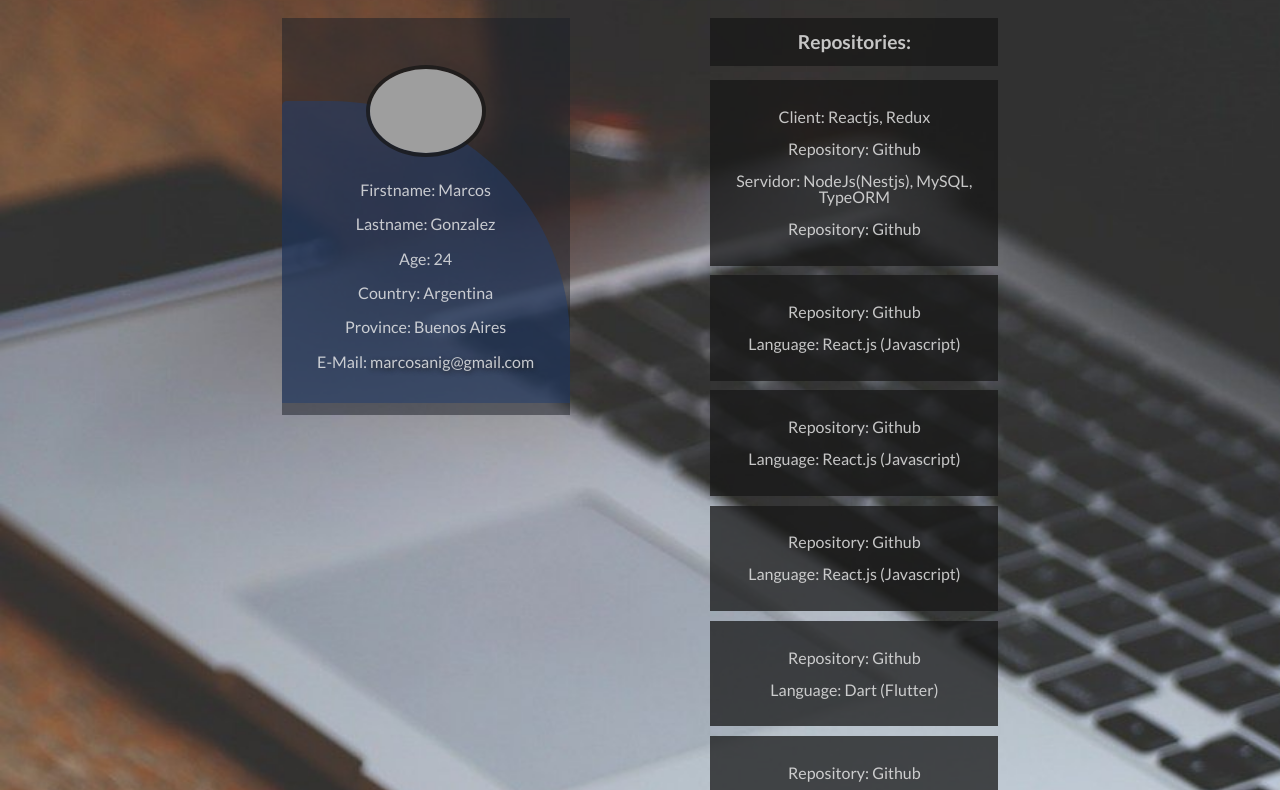
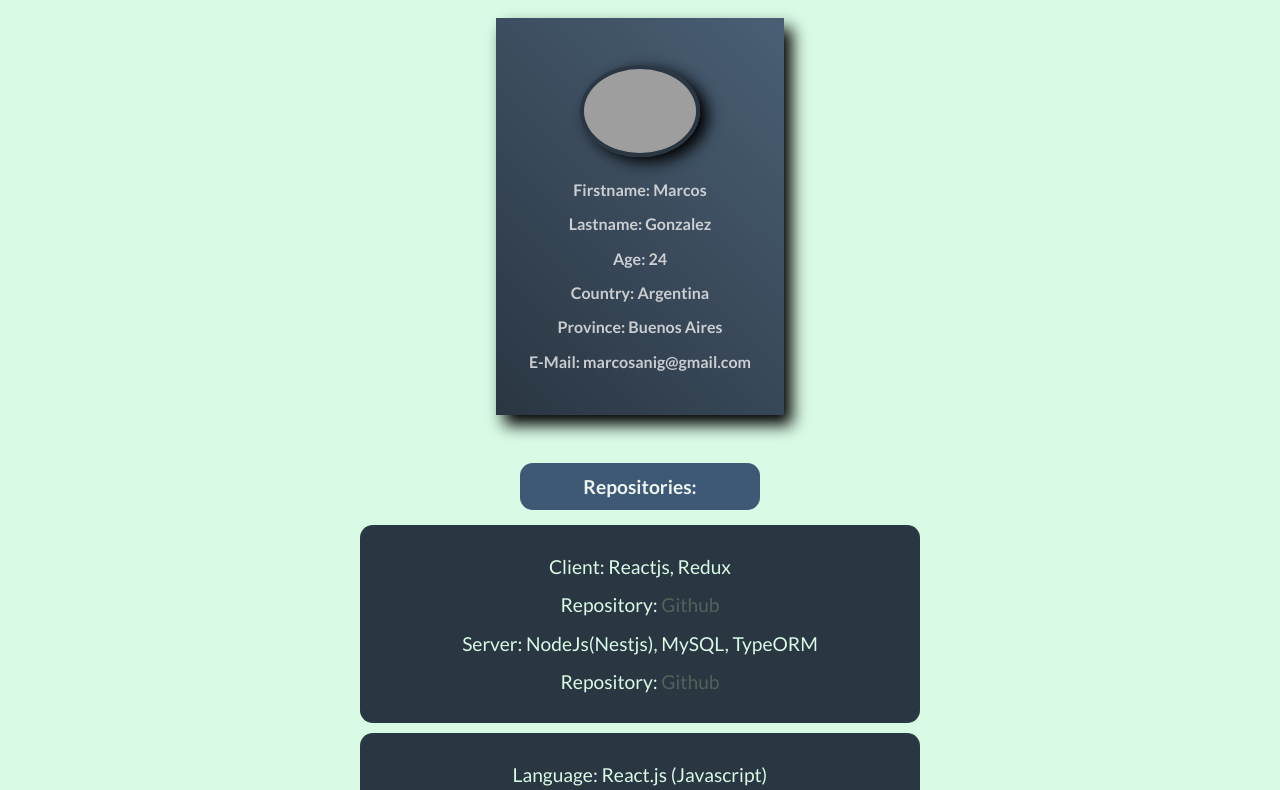
Before and after one commit to execion/portfolio, a plain HTML site: page index.html in a window 1280 px wide. Shown: the part 94-884 px from the top of the page. Drawn offline with Linux system fonts and the light colour scheme; grey boxes are pictures that could not be loaded.

Commit message:
upgrade style

```diff
--- a/css/style.css
+++ b/css/style.css
@@ -337,16 +337,17 @@ template {
   display: none;
 }
 
+/* -------------------------                       -------------------------- */
+
 body {
-  background-image: url("../img/background.jpg");
-  background-repeat: no-repeat;
-  background-size: cover;
+  background-color:  #D9FAE5;
   font-family: "Lato", sans-serif;
+  width: 100%;
 }
 
 .header {
   display: grid;
-  background-color: rgba(24, 24, 24, 0.747);
+  background-image: linear-gradient(45deg, #2A3642, #4A5F75);
   align-items: center;
   height: 5rem;
   grid-template-columns: repeat(12, 1fr);
@@ -387,6 +388,7 @@ body {
   font-size: 1.8rem;
   grid-column-start: 4;
   font-weight: 700;
+  text-shadow: 1px 1px 6px black;
 }
 
 @media (min-width: 480px) {
@@ -406,16 +408,12 @@ body {
   flex-direction: column;
   justify-content: center;
   align-items: center;
+}
+
+.main {
   margin: 2rem 0;
 }
 
-@media (min-width: 780px) {
-  .main {
-    display: grid;
-    align-items: flex-start;
-    grid-template-columns: repeat(12, 1fr);
-  }
-}
 .data {
   display: flex;
   justify-content: center;
@@ -424,34 +422,36 @@ body {
 }
 
 .data {
-  background-color: rgba(27, 31, 39, 0.5);
+  background-image: linear-gradient(45deg, #2A3642, #4A5F75);
   width: 18rem;
   height: 23.5rem;
   padding-bottom: 1.3rem;
+  margin-bottom: 1rem;
+  box-shadow: 8px 10px 15px black;
 }
 
 .perfil {
-  border: 0.3rem solid rgba(24, 24, 24, 0.747);
+  border: 0.3rem solid #2A3642;
   width: 7rem;
   border-radius: 50%;
   position: relative;
   top: 3.5rem;
+  box-shadow: 8px 5px 15px black;
 }
 
 .info {
   padding: 4rem 0 1rem;
   color: rgba(240, 240, 240, 0.8);
   width: 18rem;
-  background-color: rgba(36, 61, 109, 0.527);
   text-align: center;
   border-radius: 5px 15rem 0 0;
+  font-weight: bold;
 }
 
 .mail {
   display: inline-block;
   color: rgba(240, 240, 240, 0.8);
   text-decoration: none;
-  text-shadow: 1px 2px 5px rgba(24, 24, 24, 0.747);
 }
 
 @media (min-width: 480px) {
@@ -463,31 +463,37 @@ body {
   display: flex;
   flex-direction: column;
   justify-content: center;
+  align-items: center;
   width: 18rem;
+  margin-top: 2rem;
 }
 
 .aside-title {
   text-align: center;
-  background-color: rgba(24, 24, 24, 0.747);
+  border-radius: .8rem;
+  width: 15rem;
+  background-color:#3E5975;
   padding: 0.8rem 0;
-  color: rgba(240, 240, 240, 0.8);
+  color: #eef5f1;
   font-size: 1.2rem;
-  margin: 1rem 0 .6rem;
+  font-weight: bolder;
 }
 
 .repository {
-  background-color: rgba(24, 24, 24, 0.747);
+  background-color: #2A3642;
   padding: 0.8rem 0;
-  color: rgba(240, 240, 240, 0.8);
-  font-size: 1rem;
+  color: #D9FAE5;
+  font-size: 1.2rem;
   text-align: center;
   margin: 0.3rem 0;
   line-height: 1;
+  width: 25rem;
+  border-radius: .8rem;
 }
 
 .link-repository {
   text-decoration: none;
-  color: rgba(240, 240, 240, 0.8);
+  color: #546159;
 }
 
 @media (min-width: 480px) {
@@ -503,6 +509,9 @@ body {
   .aside-title {
     margin: 0 0 .6rem;
   }
+  .repository {
+    width: 35rem;
+  }
 }
 
 /*# sourceMappingURL=style.css.map */
--- a/index.html
+++ b/index.html
@@ -50,73 +50,73 @@
             <div class="repository">
                 <p>Client: Reactjs, Redux</p>
                 <p>Repository: <a class="link-repository" href="https://github.com/execion/sentence-front-end" target="_blank">Github</a></p>
-                <p>Servidor: NodeJs(Nestjs), MySQL, TypeORM</p>
+                <p>Server: NodeJs(Nestjs), MySQL, TypeORM</p>
                 <p>Repository: <a class="link-repository" href="https://github.com/execion/sentence" target="_blank">Github</a></p>
             </div>
 
             <div class="repository">
+                <p>Language: React.js (Javascript)</p>
                 <p>Repository: <a class="link-repository" href="https://github.com/execion/react-cotizacion" target="_blank">Github</a></p>
-                <p>Language: React.js (Javascript)</p>
             </div>
 
             <div class="repository">
+                <p>Language: React.js (Javascript)</p>
                 <p>Repository: <a class="link-repository" href="http://github.com/execion/prespuesto-react" target="_blank">Github</a></p>
-                <p>Language: React.js (Javascript)</p>
             </div>
 
             <div class="repository">
+                <p>Language: React.js (Javascript)</p>
                 <p>Repository: <a class="link-repository" href="http://github.com/execion/citas-react" target="_blank">Github</a></p>
-                <p>Language: React.js (Javascript)</p>
             </div>
 
             <div class="repository">
+                <p>Language: Dart (Flutter)</p>
                 <p>Repository: <a class="link-repository" href="https://github.com/execion/bizcard" target="_blank">Github</a></p>
-                <p>Language: Dart (Flutter)</p>
             </div>
 
             <div class="repository">
+                <p>Language: Dart (Flutter)</p>
                 <p>Repository: <a class="link-repository" href="https://github.com/execion/quoteapp" target="_blank">Github</a></p>
-                <p>Language: Dart (Flutter)</p>
             </div>
 
             <div class="repository">
+                <p>Language: HTML5, CSS3</p>
                 <p>Repository: <a class="link-repository" href="http://github.com/execion/sportcar" target="_blank">Github</a></p>
-                <p>Language: HTML5, CSS3</p>
             </div>
 
             <div class="repository">
+                <p>Language: HTML5, CSS3, Javascript</p>
                 <p>Repository: <a class="link-repository" href="http://github.com/execion/raices" target="_blank">Github</a></p>
-                <p>Language: HTML5, CSS3, Javascript</p>
             </div>
 
             <div class="repository">
+                <p>Language: HTML5, CSS3, Javascript</p>
                 <p>Repository: <a class="link-repository" href="http://github.com/execion/cafe" target="_blank">Github</a></p>
-                <p>Language: HTML5, CSS3, Javascript</p>
             </div>
 
             <div class="repository">
+                <p>Language: Dart (Flutter)</p>
                 <p>Repository: <a class="link-repository" href="http://github.com/execion/calculator" target="_blank">Github</a></p>
-                <p>Language: Dart (Flutter)</p>
             </div>
 
             <div class="repository">
+                <p>Language: Python</p>
                 <p>Repository: <a class="link-repository" href="http://github.com/execion/game" target="_blank">Github</a></p>
-                <p>Language: Python</p>
             </div>
 
             <div class="repository">
+                <p>Language: Python</p>
                 <p>Repository: <a class="link-repository" href="http://github.com/execion/editortexto" target="_blank">Github</a></p>
-                <p>Language: Python</p>
             </div>
 
             <div class="repository">
+                <p>Language: HTML5, CSS3</p>
                 <p>Repository: <a class="link-repository" href="http://github.com/execion/blog" target="_blank">Github</a></p>
-                <p>Language: HTML5, CSS3</p>
             </div>
 
             <div class="repository">
+                <p>Language: HTML5, CSS3</p>
                 <p>Repository: <a class="link-repository" href="http://github.com/execion/remera" target="_blank">Github</a></p>
-                <p>Language: HTML5, CSS3</p>
             </div>
         </aside>
     </main>
```
